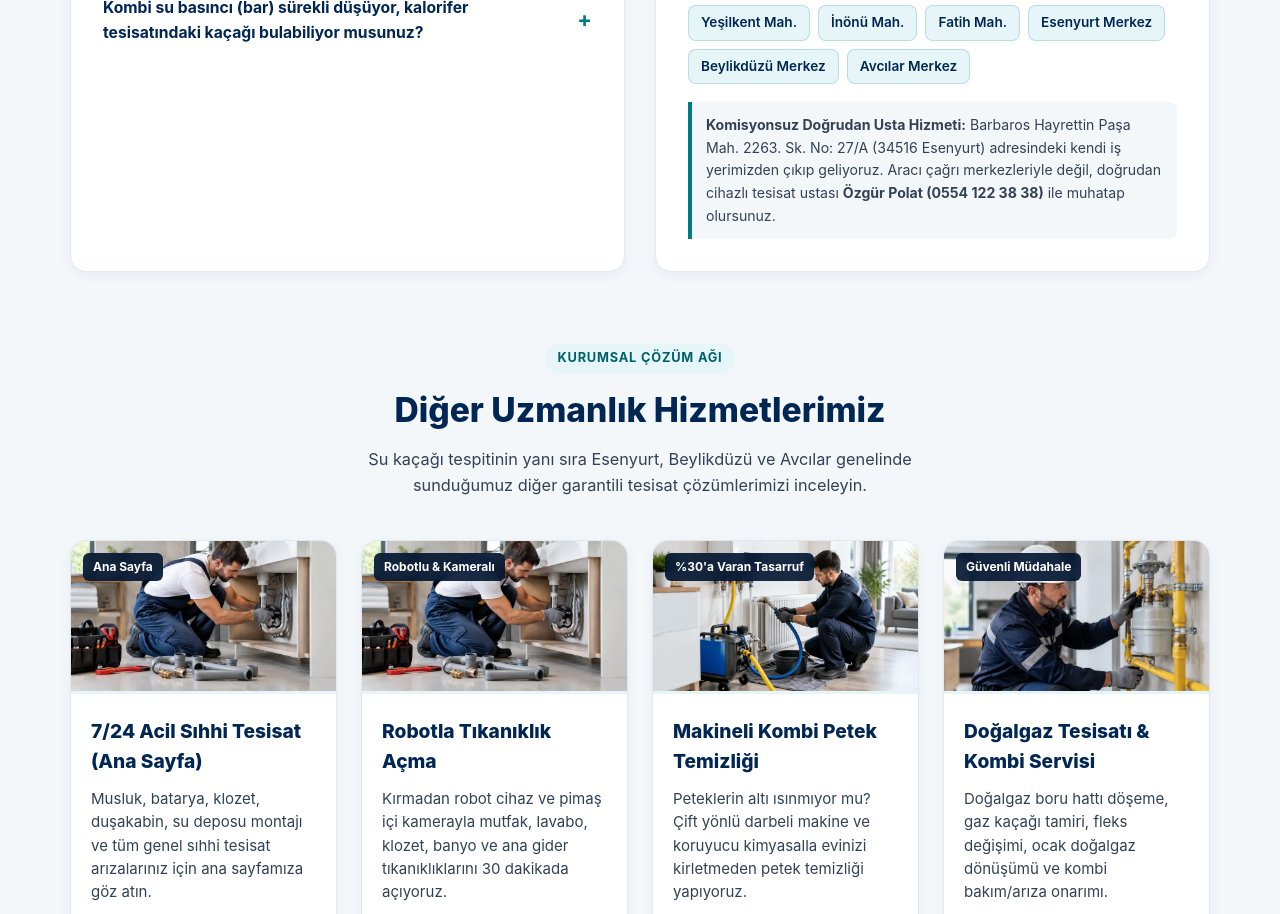
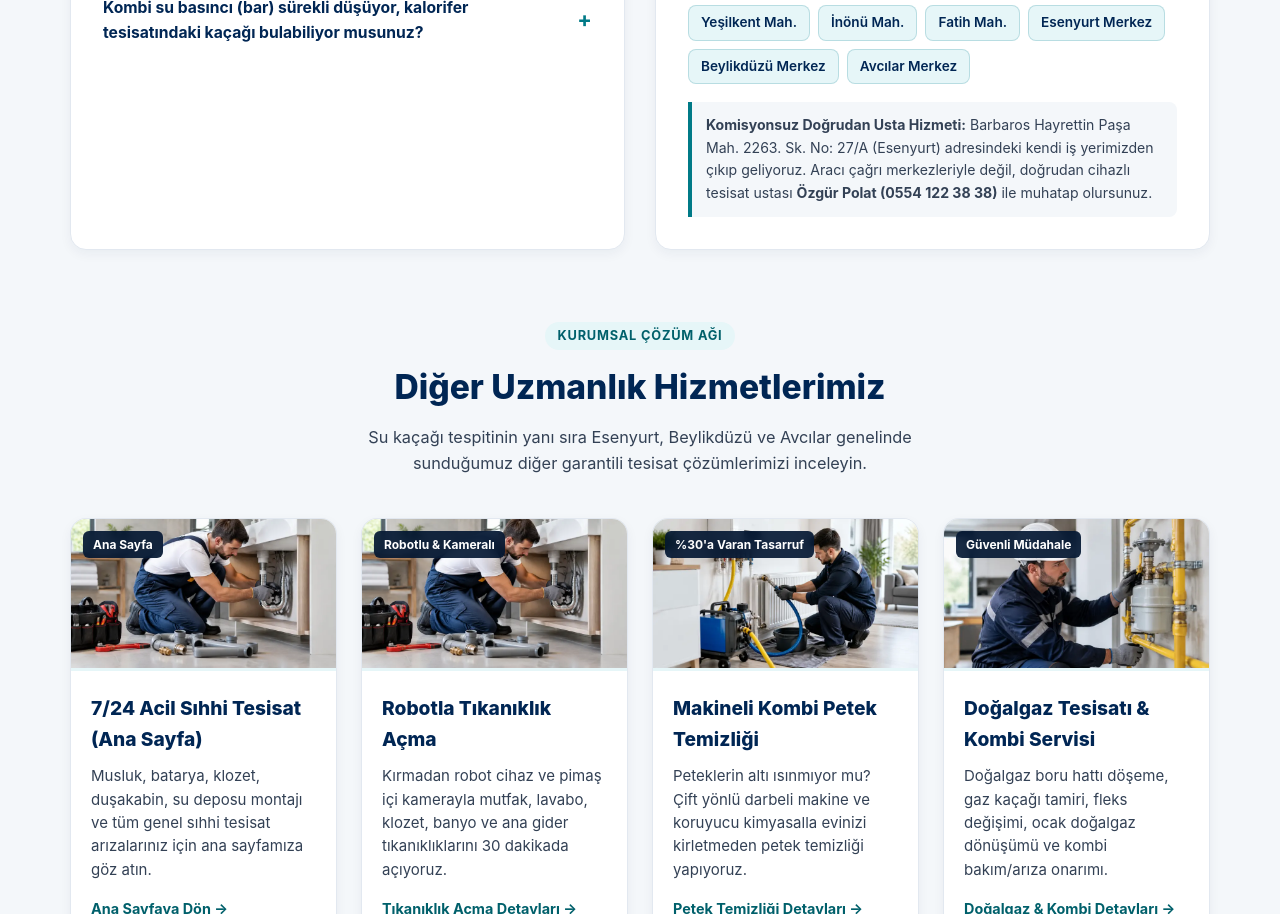
Before and after one commit to pulsartesisat/pulsartesisat.github.io, a plain HTML site: page su-kacagi-tespiti.html in a window 1280 px wide. Shown: the part 2800-3714 px from the top of the page. Drawn offline with Linux system fonts and the light colour scheme.

Commit message:
Update address details in service description

```diff
--- a/su-kacagi-tespiti.html
+++ b/su-kacagi-tespiti.html
@@ -459,7 +459,7 @@
             </div>
             <div class="local-seo-note">
               <p>
-                <strong>Komisyonsuz Doğrudan Usta Hizmeti:</strong> Barbaros Hayrettin Paşa Mah. 2263. Sk. No: 27/A (34516 Esenyurt) adresindeki kendi iş yerimizden çıkıp geliyoruz. Aracı çağrı merkezleriyle değil, doğrudan cihazlı tesisat ustası <strong>Özgür Polat (0554 122 38 38)</strong> ile
+                <strong>Komisyonsuz Doğrudan Usta Hizmeti:</strong> Barbaros Hayrettin Paşa Mah. 2263. Sk. No: 27/A (Esenyurt) adresindeki kendi iş yerimizden çıkıp geliyoruz. Aracı çağrı merkezleriyle değil, doğrudan cihazlı tesisat ustası <strong>Özgür Polat (0554 122 38 38)</strong> ile
                 muhatap olursunuz.
               </p>
             </div>
```
